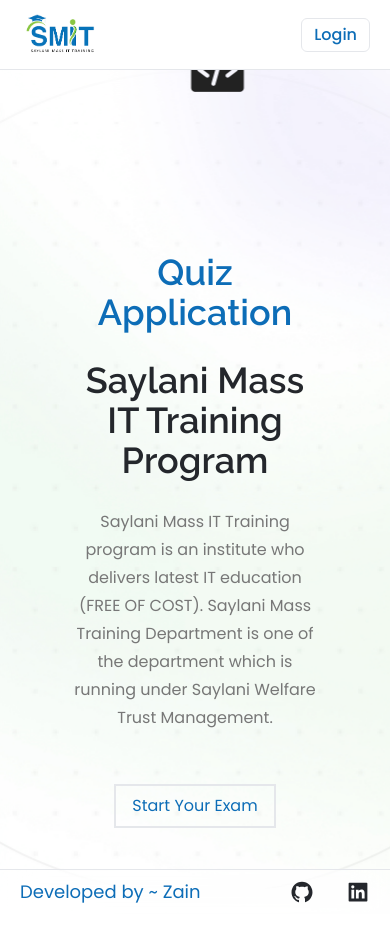
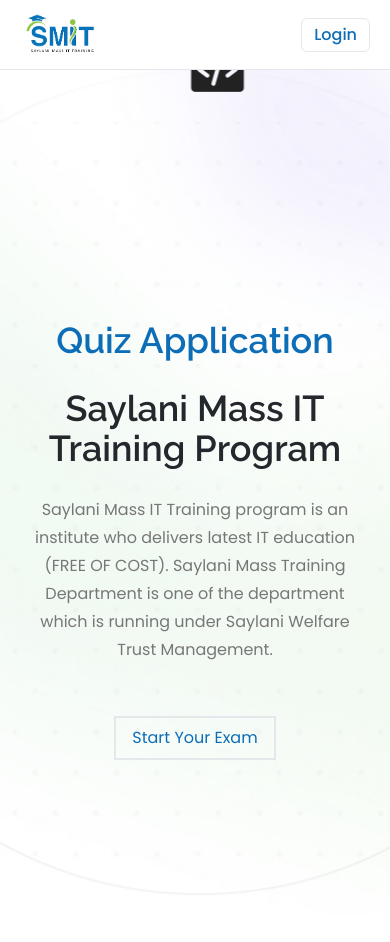
Before and after one commit to Md-Zainulabdin/SMIT-QUIZ_APP, a Next.js app: page / in a window 390 px wide. Shown: the top 942 px of the page. Built offline with nearby package versions, Linux system fonts and the light colour scheme; no server answers.

Commit message:
make responsive better

```diff
--- a/src/app/components/footer/page.jsx
+++ b/src/app/components/footer/page.jsx
@@ -4,9 +4,9 @@
 
 const Footer = () => {
     return (
-        <div className={`footer border-t ${utils.paddingX} absolute left-0 bottom-0 w-full py-2 px-4 flex justify-between items-center`}>
+        <div className={`footer hidden sm:flex border-t ${utils.paddingX} fixed left-0 bottom-0 w-full py-2 px-4 flex justify-between items-center`}>
             <div>
-                <h1 className="text-lg text-[--primary-color]">Developed by ~ Zain</h1>
+                <h1 className="text-md md:text-lg text-[--primary-color]">Developed by ~ Zain</h1>
             </div>
 
             <div className="flex gap-8">
--- a/src/app/components/hero/page.jsx
+++ b/src/app/components/hero/page.jsx
@@ -5,8 +5,7 @@
 const Hero = () => {
   return (
     <div className={`w-full h-screen customFlex ${utils.paddingX} relative`}>
-        <div className="overlay w-full h-full absolute top-0 left-0 z-0"></div>
-      <div className="hero-text w-[70%] text-center flex flex-col gap-7 relative z-99">
+      <div className="hero-text w-[100%] md:w-[70%] text-center flex flex-col gap-7 relative z-99 py-12 sm:py-0">
         <h1 className="text-4xl md:text-6xl text-[--primary-color] raleway font-bold">
           Quiz Application
         </h1>
```
